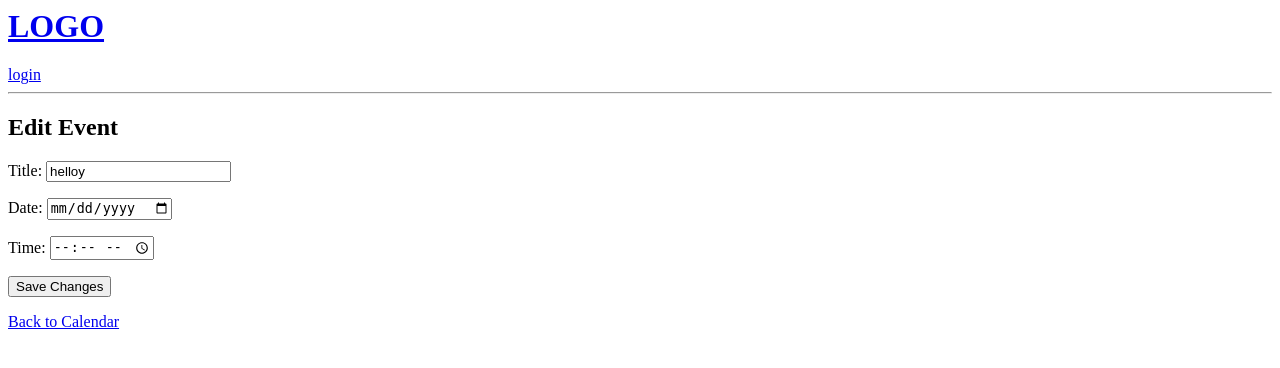
After one commit to aadityaraj7769/Book-my-slot-calendar-, a Django app: page /edit_event/13/ in a window 1280 px wide. The commit adds this page. Shown: the top 368 px of the page. Run offline with Django 5.2, Linux system fonts and the light colour scheme; data comes from the database, SQL or seed files in the repository; both versions use the stored data as it was after the commit.

Commit message:
Edit feature of Event and Calendar added

```diff
--- a/Main/forms.py
+++ b/Main/forms.py
@@ -4,7 +4,7 @@ from .models import Calendar, Event
 class CalendarForm(forms.ModelForm):
     class Meta:
         model = Calendar
-        fields = ['name']
+        fields = ['name','description']
 
 class EventForm(forms.ModelForm):
     class Meta:
--- a/Main/models.py
+++ b/Main/models.py
@@ -5,6 +5,7 @@ from django.contrib.auth.models import User
 
 class Calendar(models.Model): #all calendars
     name = models.CharField(max_length=255)
+    description = models.TextField(default='')
     users = models.ManyToManyField(User, through='UserCalendar')
 
 class Event(models.Model):
--- a/Main/templates/Main/calender_detail.html
+++ b/Main/templates/Main/calender_detail.html
@@ -2,12 +2,18 @@
 
 {% block content %}
   <h2>{{ calendar.name }} Calendar</h2>
+  <h5>{{ calendar.description }}</h5>
   <a href = {% url "delete_calendar" calendar.id %}> Delete </a>
+  <br>
+  <a href="{% url 'edit_calendar' calendar.id %}">Edit Calendar</a>
+
   <ul>
+    <h4>Events:</h4>
     {% for event in events %}
       <li>
         {{ event.title }} - {{ event.date }}
         <a href={% url 'delete_event' event.id %}> delete </a>
+        <a href={% url 'edit_event' event.id %}>edit</a>
 
       </li>
     {% endfor %}
--- /dev/null
+++ b/Main/templates/Main/edit_event.html
@@ -0,0 +1,12 @@
+<!-- templates/edit_event.html -->
+{% extends 'main.html' %}
+
+{% block content %}
+  <h2>Edit Event</h2>
+  <form method="post">
+    {% csrf_token %}
+    {{ form.as_p }}
+    <button type="submit">Save Changes</button>
+  </form>
+  <a href="{% url 'calendar_detail' event.calendar.id %}">Back to Calendar</a>
+{% endblock %}
--- a/Main/urls.py
+++ b/Main/urls.py
@@ -12,4 +12,6 @@ urlpatterns = [
     path('calendar_detail/<int:calendar_id>/', views.calendar_detail, name='calendar_detail'),
     path('delete_calendar/<int:calendar_id>/', views.delete_calendar, name='delete_calendar'),
     path('delete_event/<int:event_id>/', views.delete_event, name='delete_event'),
+    path('edit_calendar/<int:calendar_id>/',views.edit_calendar, name='edit_calendar'),
+    path('edit_event/<int:event_id>/',views.edit_event, name='edit_event')
 ]
--- a/Main/views.py
+++ b/Main/views.py
@@ -110,3 +110,27 @@ def delete_event(request, event_id):
     calendar_id = event.calendar.id
     event.delete()
     return redirect('calendar_detail', calendar_id=calendar_id)
+
+def edit_calendar(request, calendar_id):
+    calendar = get_object_or_404(Calendar, id=calendar_id)
+
+    if request.method == 'POST':
+        form = CalendarForm(request.POST, instance=calendar)
+        if form.is_valid():
+            form.save()
+            return redirect('calendar_detail',calendar_id = calendar_id)
+    else:
+        form = CalendarForm(instance=calendar)
+    return render(request, 'Main/edit_calendar.html',{'form':form,'calendar':calendar})
+
+def edit_event(request, event_id):
+    event = get_object_or_404(Event, id=event_id)
+
+    if request.method == 'POST':
+        form = EventForm(request.POST, instance=event)
+        if form.is_valid():
+            form.save()
+            return redirect('calendar_detail',calendar_id = event.calendar.id)
+    else:
+        form = EventForm(instance=event)
+    return render(request, 'Main/edit_event.html',{'form':form,'event':event})
```
Also changed, not shown: Main/templates/Main/edit_calendar.html (added, +12 -0 lines), Main/migrations/0003_calendar_description.py (added), db.sqlite3.
